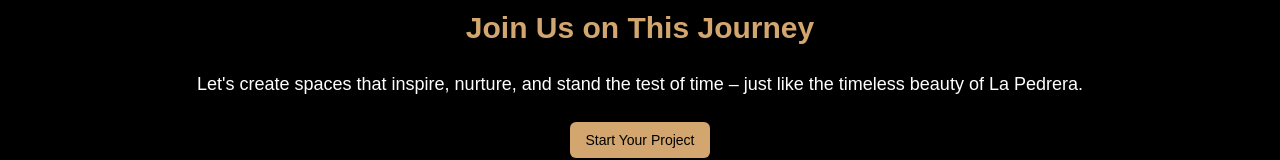
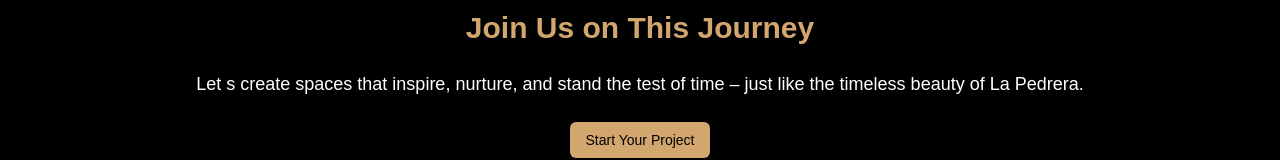
Before and after one commit to tomivm/dxm-web, a Next.js app: page /about in a window 1280 px wide. Shown: the part 1750-1910 px from the top of the page. Built offline with nearby package versions, Linux system fonts and the light colour scheme.

Commit message:
fix on text

```diff
--- a/components/about-us.tsx
+++ b/components/about-us.tsx
@@ -105,7 +105,7 @@ export function AboutUsComponent() {
             Join Us on This Journey
           </h2>
           <p className="text-lg mb-6 text-center">
-            Let's create spaces that inspire, nurture, and stand the test of
+            Let s create spaces that inspire, nurture, and stand the test of
             time – just like the timeless beauty of La Pedrera.
           </p>
           <div className="text-center">
```
